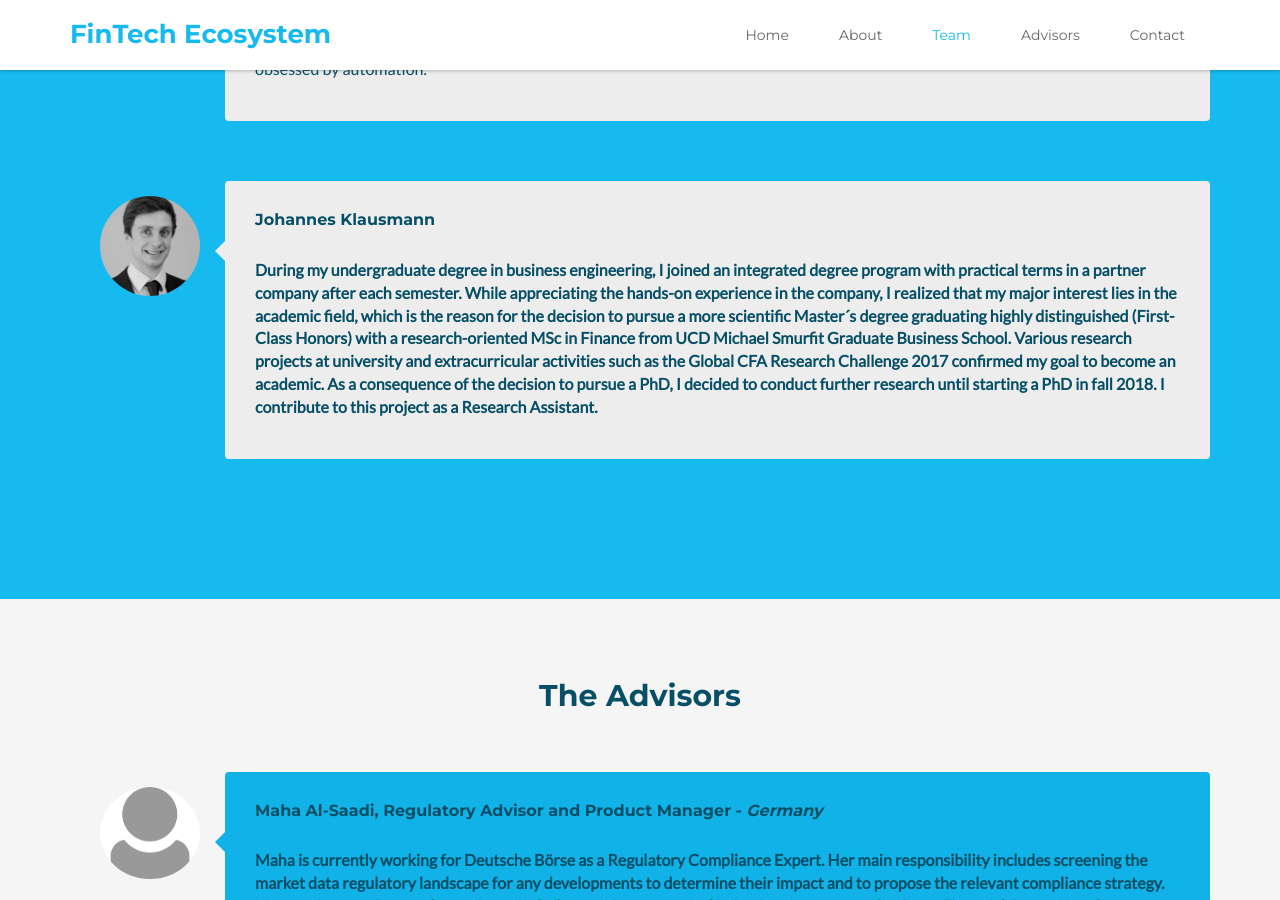
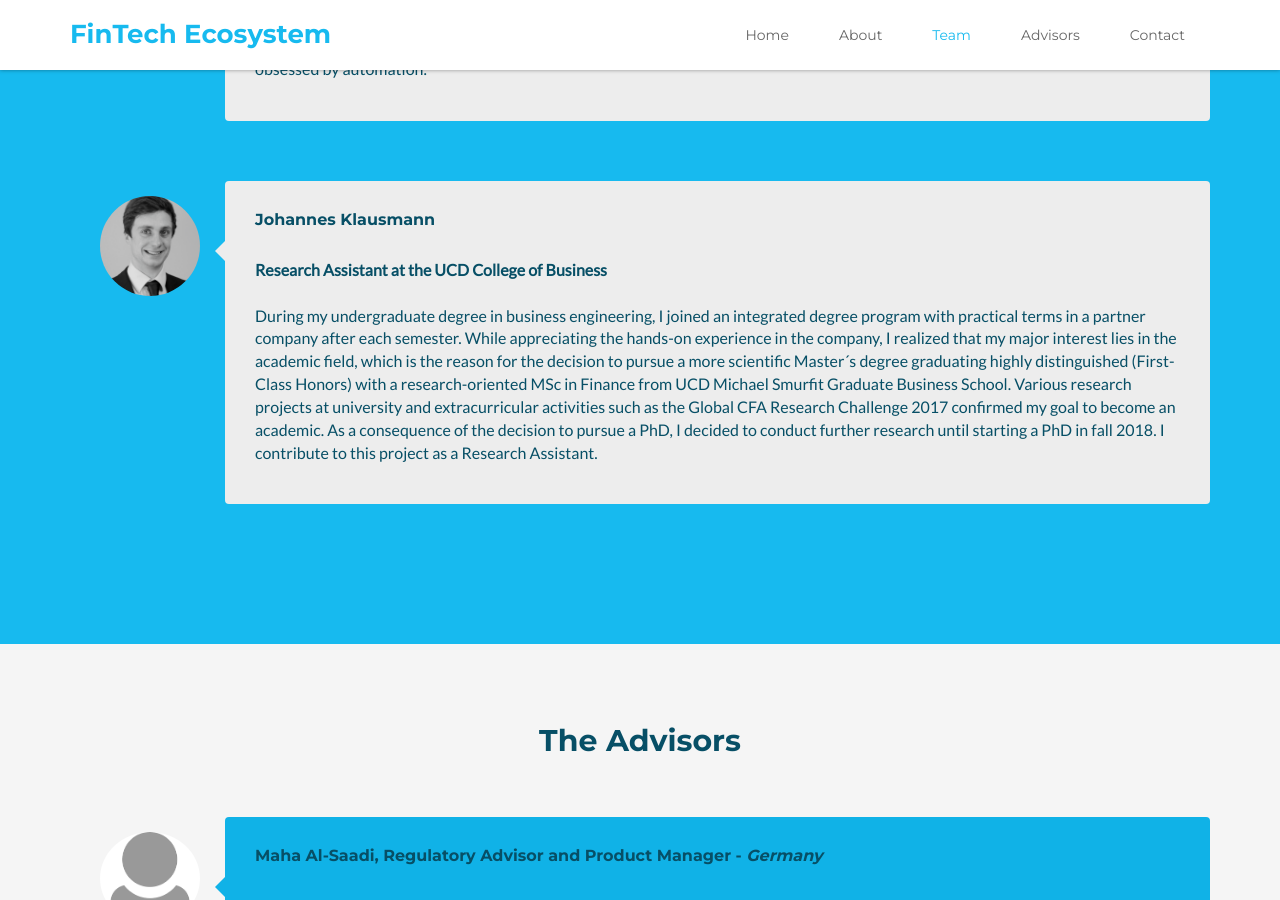
Before and after one commit to FinTechEcosystem/FinTechEcosystem, a Jekyll site: the page built from index.html, in a window 1280 px wide and 900 px high, scrolled down 2236 px. Built offline with Jekyll 4.4.1, drawn with Linux system fonts in a browser that asks for light colours.

Commit message:
Added Johannes' bio

```diff
--- a/_data/team.yml
+++ b/_data/team.yml
@@ -12,4 +12,4 @@
 
 - name: Johannes Klausmann
   img: Johannes.PNG
-  bio: <b> During my undergraduate degree in business engineering, I joined an integrated degree program with practical terms in a partner company after each semester. While appreciating the hands-on experience in the company, I realized that my major interest lies in the academic field, which is the reason for the decision to pursue a more scientific Master´s degree graduating highly distinguished (First-Class Honors) with a research-oriented MSc in Finance from UCD Michael Smurfit Graduate Business School. Various research projects at university and extracurricular activities such as the Global CFA Research Challenge 2017 confirmed my goal to become an academic. As a consequence of the decision to pursue a PhD, I decided to conduct further research until starting a PhD in fall 2018. I contribute to this project as a Research Assistant.
+  bio: <b> Research Assistant at the UCD College of Business </b> <br> <br>During my undergraduate degree in business engineering, I joined an integrated degree program with practical terms in a partner company after each semester. While appreciating the hands-on experience in the company, I realized that my major interest lies in the academic field, which is the reason for the decision to pursue a more scientific Master´s degree graduating highly distinguished (First-Class Honors) with a research-oriented MSc in Finance from UCD Michael Smurfit Graduate Business School. Various research projects at university and extracurricular activities such as the Global CFA Research Challenge 2017 confirmed my goal to become an academic. As a consequence of the decision to pursue a PhD, I decided to conduct further research until starting a PhD in fall 2018. I contribute to this project as a Research Assistant.
```
